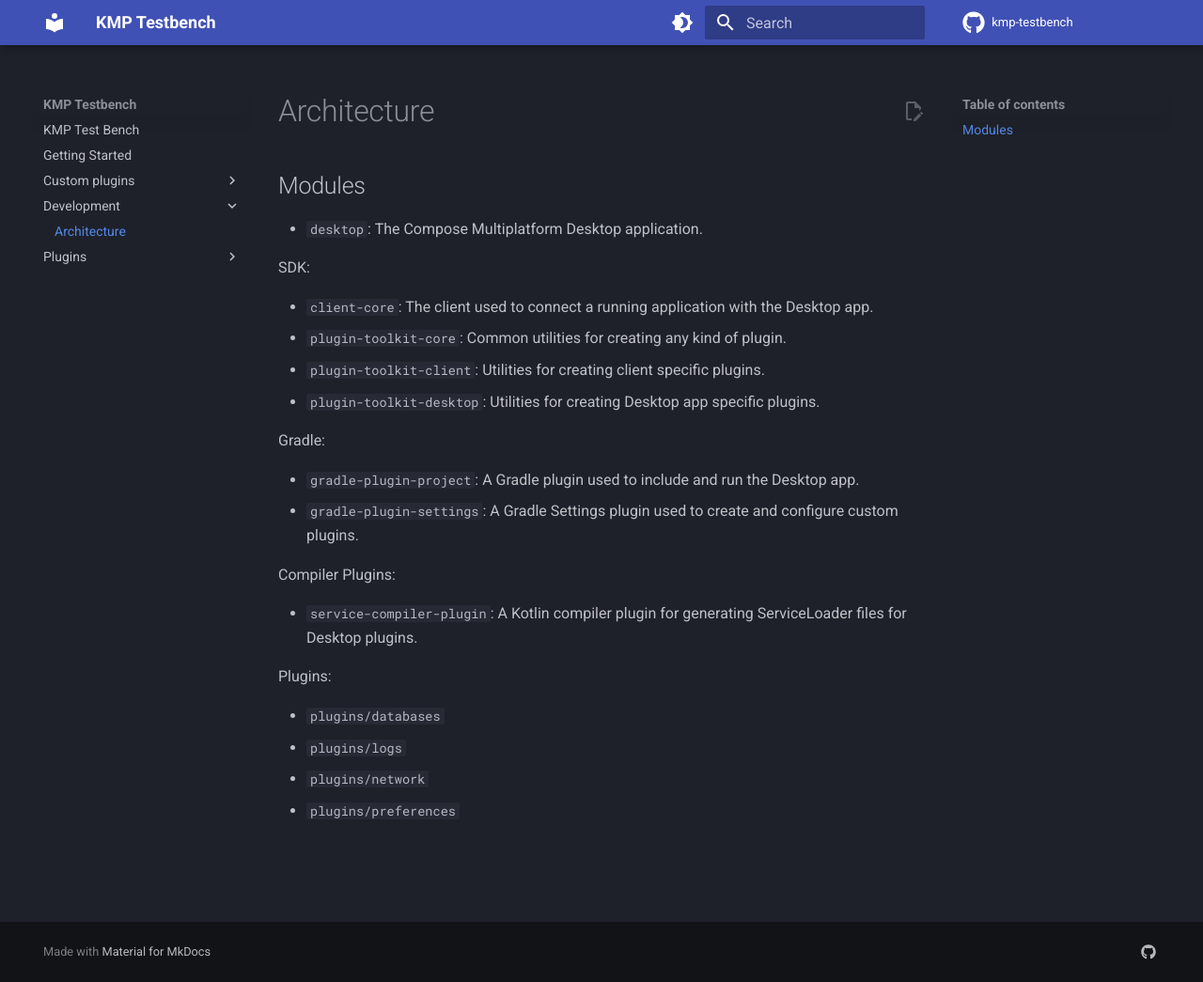
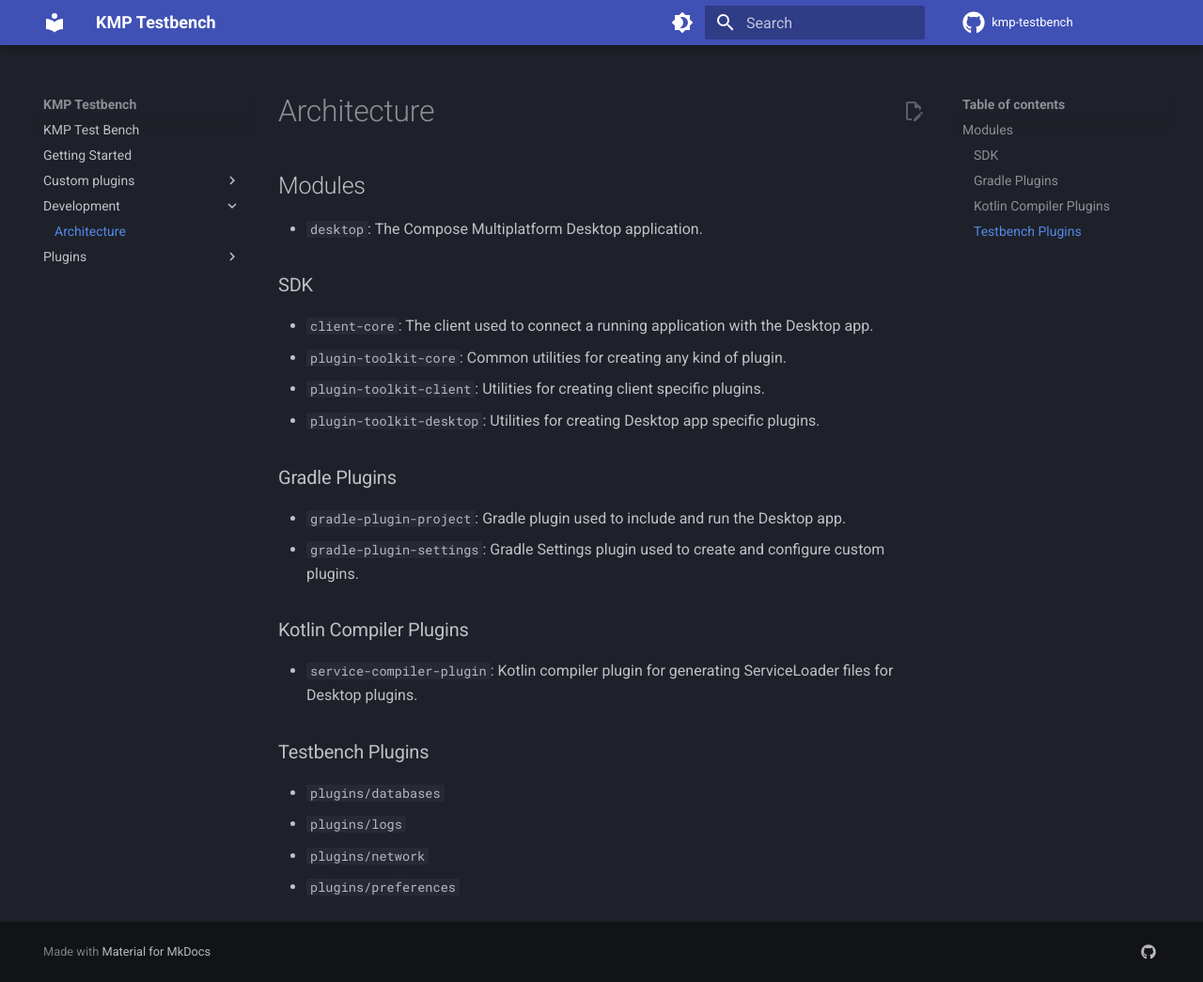
Before and after one commit to DrewCarlson/KMP-Testbench, an MkDocs documentation site: the page built from docs/development/project-architecture.md, in a window 1280 px wide and 1045 px high. Shown: the whole window at 94% size. Built offline with MkDocs 1.6.1 and Material for MkDocs 9.7.7, drawn with Linux system fonts in a browser that asks for light colours; comment, search, counter and statistics services are not loaded; the version menu is left out.

```diff
--- a/docs/development/project-architecture.md
+++ b/docs/development/project-architecture.md
@@ -4,23 +4,23 @@
 
 - `desktop`: The Compose Multiplatform Desktop application.
 
-SDK:
+### SDK
 
 - `client-core`: The client used to connect a running application with the Desktop app.
 - `plugin-toolkit-core`: Common utilities for creating any kind of plugin.
 - `plugin-toolkit-client`: Utilities for creating client specific plugins.
 - `plugin-toolkit-desktop`: Utilities for creating Desktop app specific plugins.
 
-Gradle:
+### Gradle Plugins
 
-- `gradle-plugin-project`: A Gradle plugin used to include and run the Desktop app.
-- `gradle-plugin-settings`: A Gradle Settings plugin used to create and configure custom plugins.
+- `gradle-plugin-project`: Gradle plugin used to include and run the Desktop app.
+- `gradle-plugin-settings`: Gradle Settings plugin used to create and configure custom plugins.
 
-Compiler Plugins:
+### Kotlin Compiler Plugins
 
-- `service-compiler-plugin`: A Kotlin compiler plugin for generating ServiceLoader files for Desktop plugins.
+- `service-compiler-plugin`: Kotlin compiler plugin for generating ServiceLoader files for Desktop plugins.
 
-Plugins:
+### Testbench Plugins
 
 - `plugins/databases`
 - `plugins/logs`
```
Also changed, not shown: README.md (+4 -7 lines), docs/custom-plugins/getting-started.md (+4 -0 lines), docs/custom-plugins/plugin-basics.md (+7 -6 lines), docs/getting-started.md (+7 -1 lines), docs/index.md (+1 -1 lines), docs/img/screenshot-empty.png (added), docs/img/screenshot.png.
